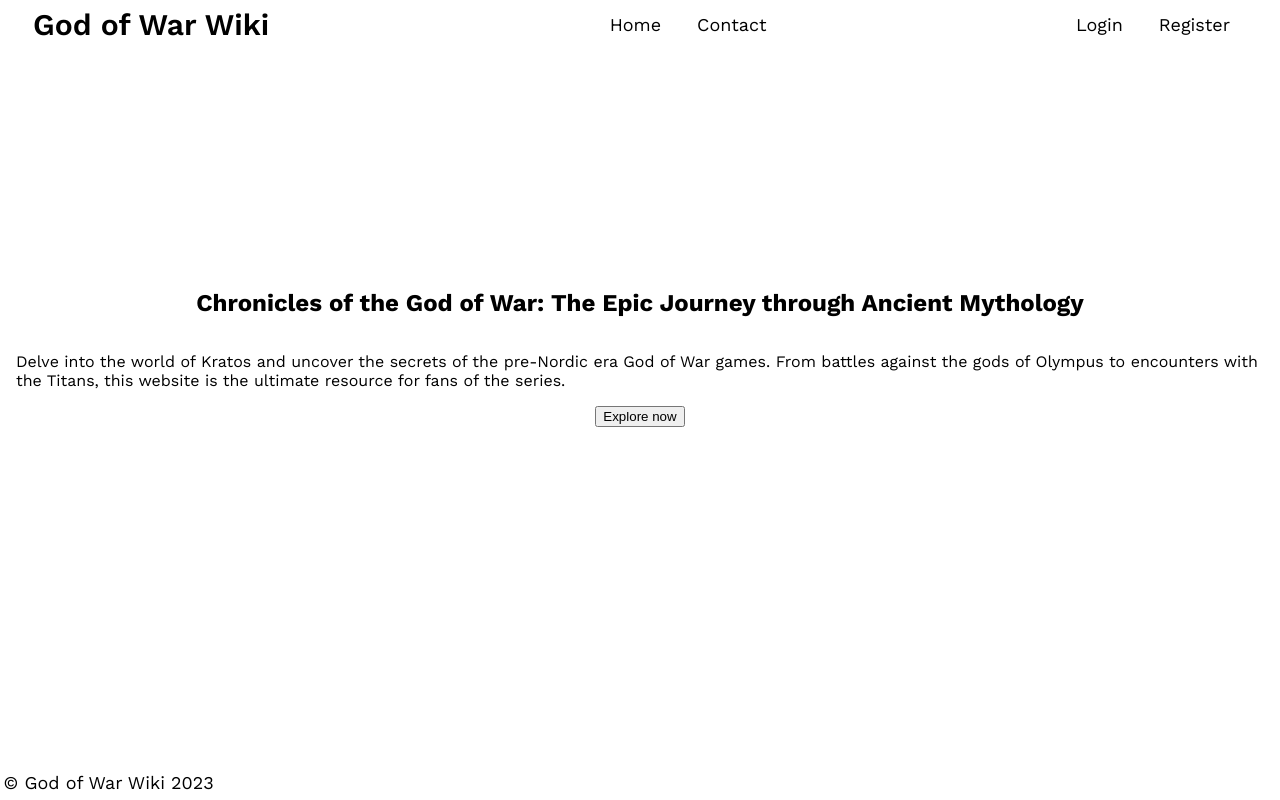
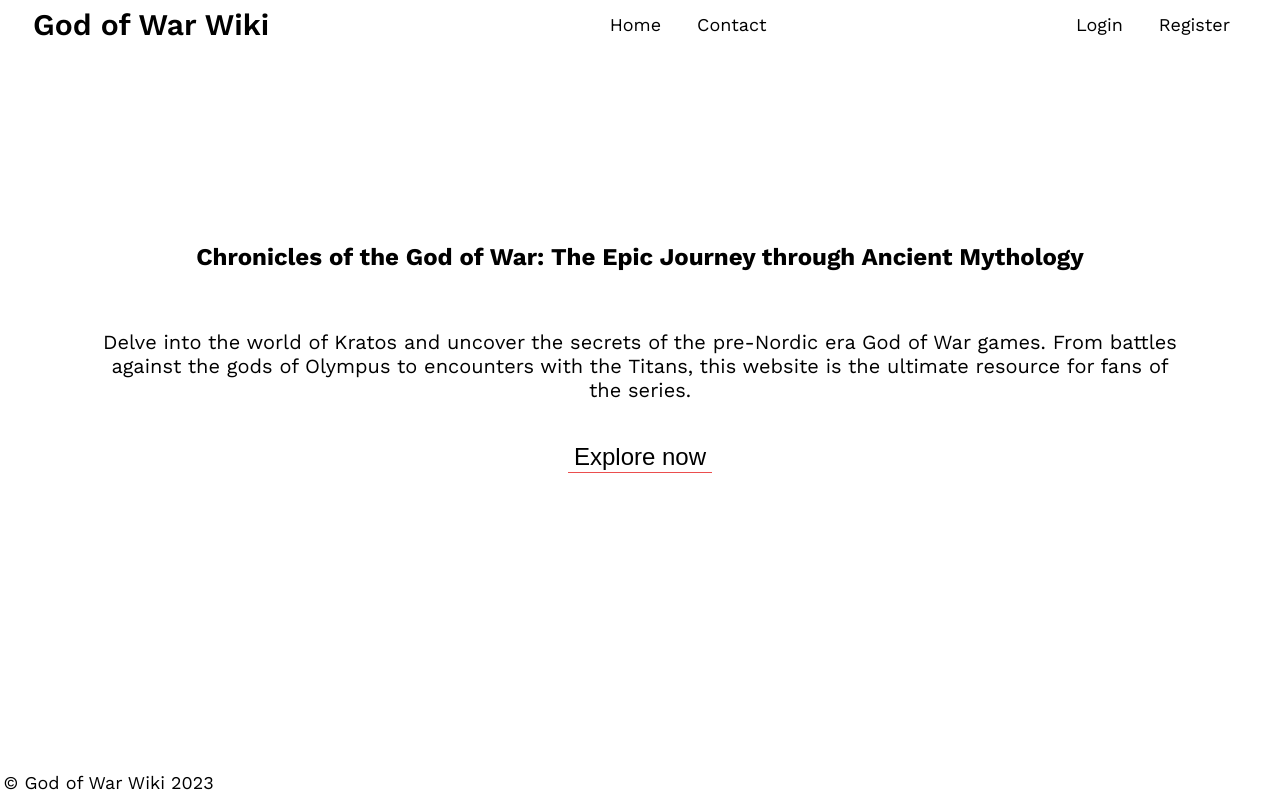
Before and after one commit to Impraa/God-of-War-Wiki, a React (Vite) app in the folder react/: page / in a window 1280 px wide. Built offline with nearby package versions, Linux system fonts and the light colour scheme.

Commit message:
Registered and home changed a bit

```diff
--- a/react/src/pages/components/Hero.tsx
+++ b/react/src/pages/components/Hero.tsx
@@ -7,7 +7,7 @@
             <h2 className="title">
                 Chronicles of the God of War: The Epic Journey through Ancient
                 Mythology
-            </h2>{" "}
+            </h2>
             <p className="description">
                 Delve into the world of Kratos and uncover the secrets of the
                 pre-Nordic era God of War games. From battles against the gods
--- a/react/src/styles/pages/Register.scss
+++ b/react/src/styles/pages/Register.scss
@@ -41,10 +41,11 @@
         }
     }
     button {
-        transform: translateY(1.5em);
+        transform: translateY(1em);
         background-color: white;
         border: none;
         font-size: 1.25em;
+        transition: 0.2s ease-in-out;
         &:hover {
             transform: scale(1.25);
             text-decoration: line-through;
--- a/react/src/styles/pages/components/Hero.scss
+++ b/react/src/styles/pages/components/Hero.scss
@@ -1,3 +1,4 @@
+@import "../../variables";
 .hero {
     height: 75vh;
     display: flex;
@@ -9,8 +10,40 @@
         font-size: 1.5em;
         text-align: center;
     }
-    .desciription {
+    .description {
         text-align: center;
-        font-size: 0.5em;
+        font-size: 1.25em;
+        padding: 1em 0em;
+    }
+    button {
+        background-color: transparent;
+        border: none;
+        border-bottom: 0.5px solid $red;
+        font-size: 1.5em;
+        transition: 0.125s ease-in-out;
+        &:hover {
+            border: none;
+            border-bottom: 1px solid $red;
+            transform: scale(1.25);
+            cursor: pointer;
+        }
     }
 }
+
+@media (min-width: 768px) {
+    .hero {
+        padding: 0 3em;
+    }
+}
+
+@media (min-width: 1024px) {
+    .hero {
+        padding: 0 6em;
+    }
+}
+
+@media (min-width: 1440px) {
+    .hero {
+        padding: 0 10em;
+    }
+}
```
